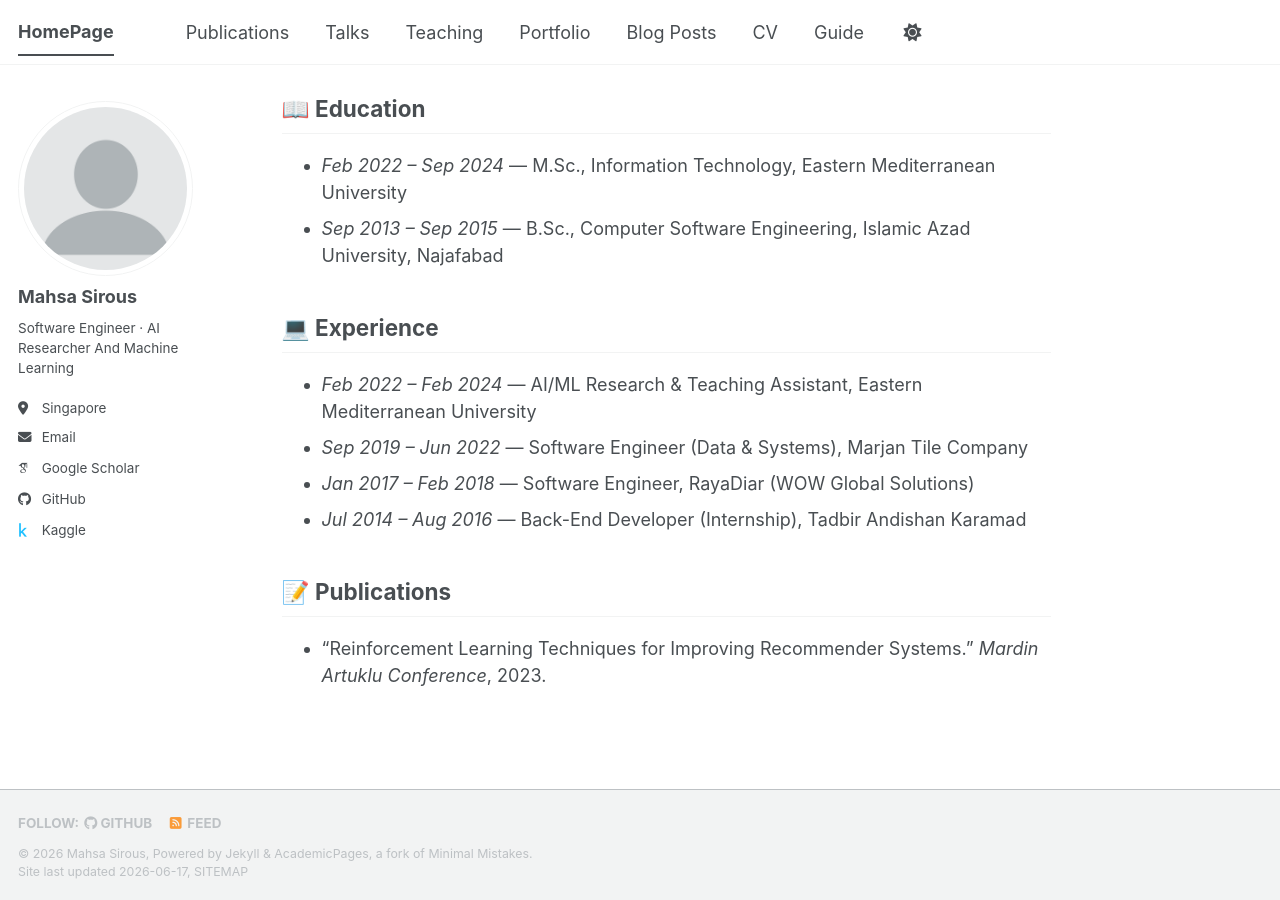
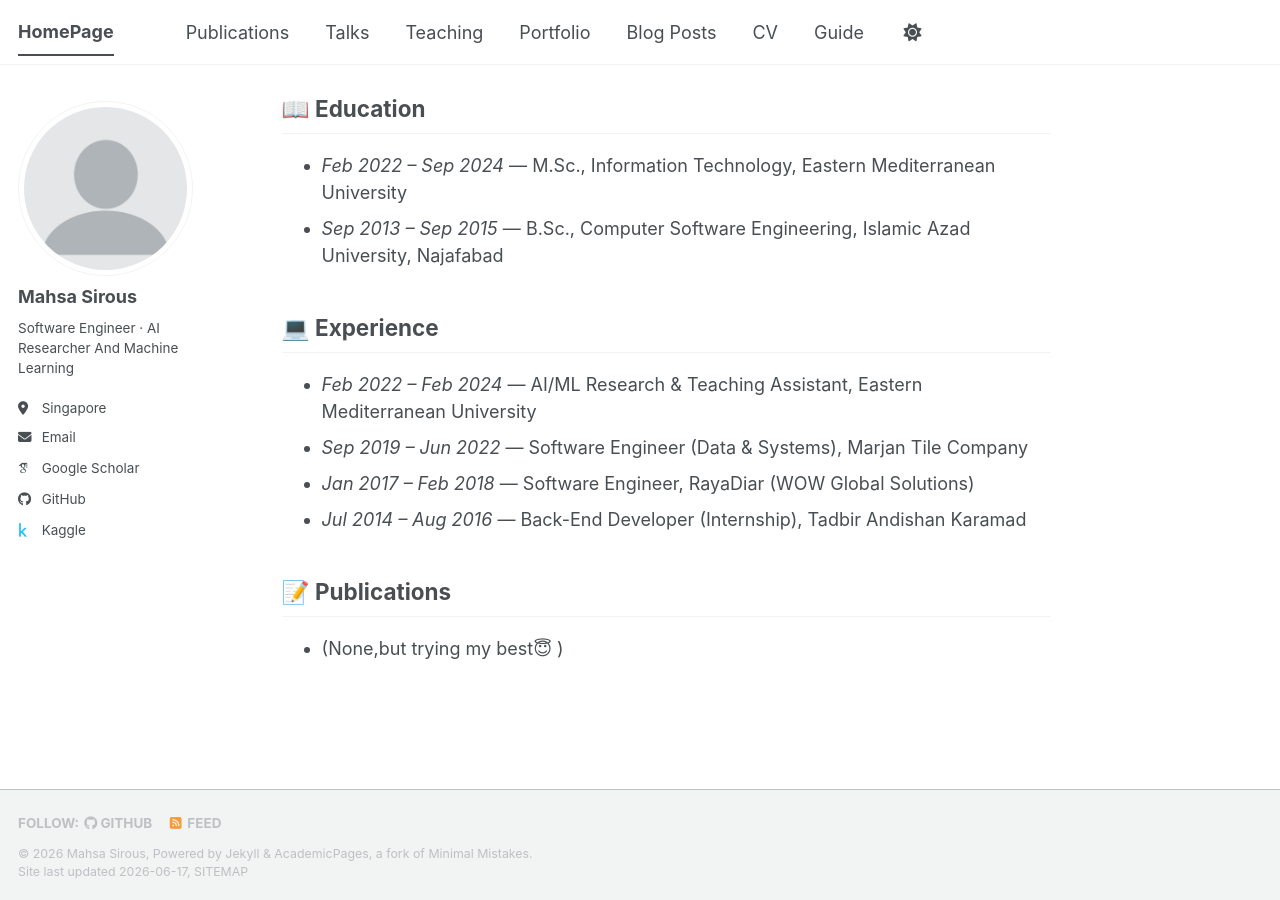
Before and after one commit to MSirous/MahsaSirous, a Jekyll site: the page built from _pages/about.md, in a window 1280 px wide and 900 px high, scrolled down 689 px. Built offline with Jekyll 4.4.1, drawn with Linux system fonts in a browser that asks for light colours; some web fonts are replaced; a script bundle is joined from its source files by our own code; library files that are not in the unit come from our copies.

Commit message:
Revise publications entry to indicate no publications
Updated publications section to reflect current status.

```diff
--- a/_pages/about.md
+++ b/_pages/about.md
@@ -37,5 +37,6 @@ research, hoping to exchange ideas and grow together with everyone!
 - *Jan 2017 – Feb 2018* — Software Engineer, RayaDiar (WOW Global Solutions)
 - *Jul 2014 – Aug 2016* — Back-End Developer (Internship), Tadbir Andishan Karamad
 
+
 ## 📝 Publications
-- "Reinforcement Learning Techniques for Improving Recommender Systems." *Mardin Artuklu Conference*, 2023.
+- (None,but trying my best😇 )
```
